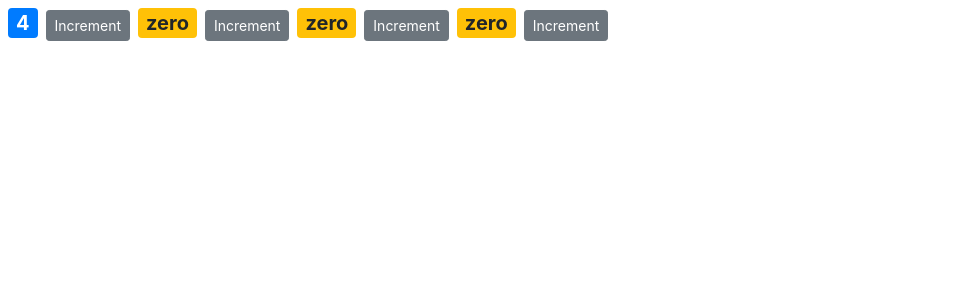
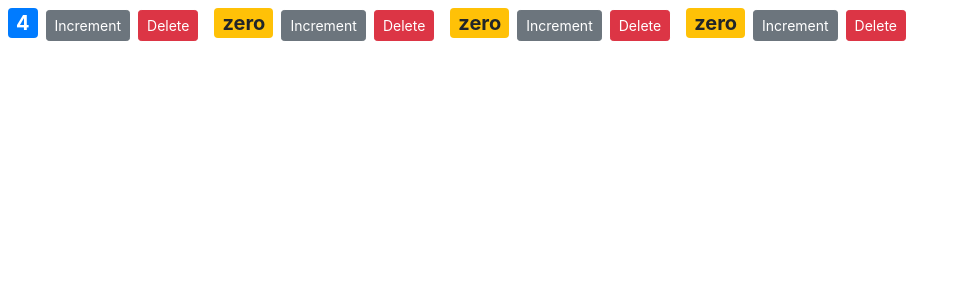
Before and after one commit to nichols20/react-counter-app, a React (Create React App) app: page / in a window 1280 px wide. Shown: the top 300 px of the page, without its empty margins (0-961 px from the left). Built offline with nearby package versions, Linux system fonts and the light colour scheme.

Commit message:
raising and handling events

```diff
--- a/src/components/counter.jsx
+++ b/src/components/counter.jsx
@@ -2,7 +2,7 @@
 
 class Counter extends Component {
     state = {
-        value: this.props.value
+        value: this.props.counter.value
     };
 
     styles = {
@@ -12,16 +12,18 @@
 
 
     render() {
-        /* in the ul jsx element .map maps each item in
-        the array to an individual li containing the iterated object */
         return (
         <React.Fragment>
           <span style = {this.styles} className= {this.counterClassName()}>
             {this.formatCount()}
           </span>
           <button  onClick = {this.addCount}className= 'btn btn-secondary btn-sm'>Increment</button>
+          <button  onClick = {() => this.props.onDelete(this.props.counter.id)} className= 'btn btn-danger btn-sm m-2'>Delete</button>
         </React.Fragment>
         );
+        //To change the state of the counters component I had to raise the onDelete event and have the counters component set the state itself
+        //I did this by passing an onclick function that equals a prop I defined in the counters component containing the argument of the id of the
+        //counter that was clicked. go to counters module for more  information.
     }
 
     formatCount(){
--- a/src/components/counters.jsx
+++ b/src/components/counters.jsx
@@ -10,12 +10,23 @@
             {id: 4, value: 0},
         ]
      }
+
+     //This function takes the counterId value then defines a counter object that returns an array that is filtered only excluding the object
+     //that equals the same Id that is passed in the function argument. We then dynamically set the state in this function to have the
+     //counter array = the new counters array passed.
+     handleDelete = (counterID) => {
+        const counters = this.state.counters.filter(c => c.id !== counterID)
+        //this.setState({counters: counters})  this code is the same as the one below, we are able to simplify it beause they both have the same name
+        this.setState({counters})
+     }
+
     render() {
         return (
          <div>
             {this.state.counters.map(counter =>
-            <Counter key = {counter.id} value = {counter.value} id = {counter.id}/>)}
+            <Counter key = {counter.id} onDelete={this.handleDelete} counter={counter}/>)}
         </div> );
+        //defined an onDelete arguement so the handleDelete function could be accessible in the counter component
     }
 }
 
```
